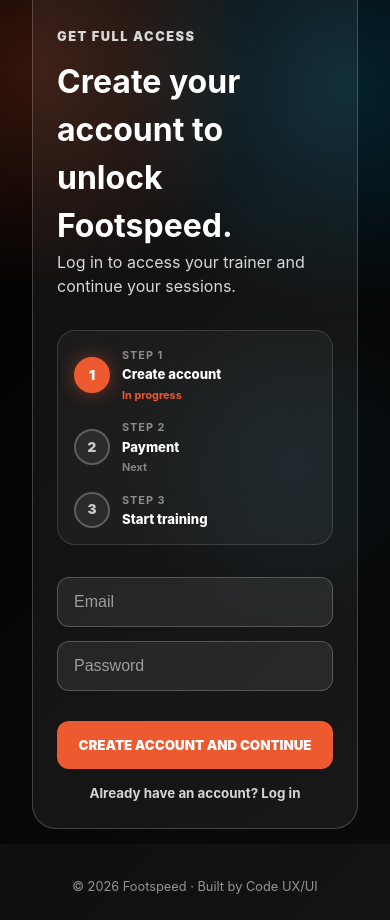
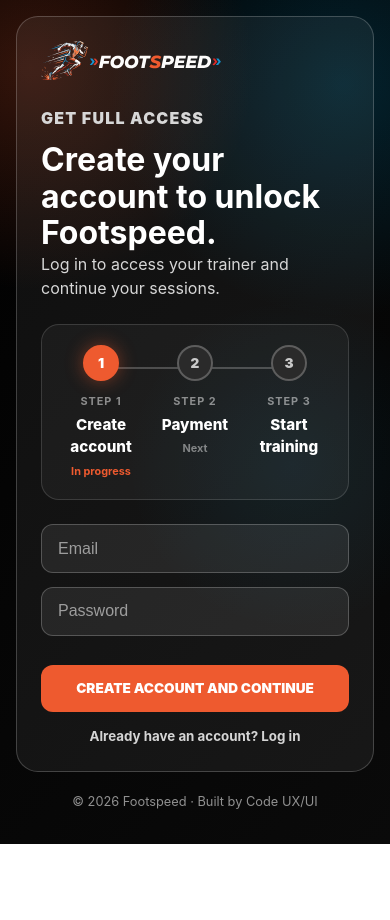
Before and after one commit to RitaSilva28/footspeed, a React (Vite) app: page / in a window 390 px wide. After the commit the page ends 844 px from the top, so only its background shows below. Built offline with nearby package versions, Linux system fonts and the light colour scheme.

Commit message:
[FS 00013]: Mobile CSS updates fixed cropping

```diff
--- a/src/App.css
+++ b/src/App.css
@@ -262,30 +262,70 @@
 }
 
 /* Mobile */
-@media (max-width: 420px) {
+@media (max-width: 520px) {
+  .auth-screen {
+    align-items: stretch;
+    justify-content: flex-start;
+    padding: 1rem;
+    overflow-x: hidden;
+    gap:0
+  }
+
   .auth-card {
+    max-width: 100%;
+    width: 100%;
     padding: 1.5rem;
+    border-radius: 22px;
+  }
+
+  .auth-logo {
+    width: 180px;
+    margin-bottom: 1.25rem;
+  }
+
+  .auth-eyebrow {
+    font-size: 0.70rem;
+    letter-spacing: 1.2px;
+  }
+
+  .auth-card h1 {
+    font-size: clamp(2rem, 10vw, 2rem);
+    line-height: 1.15;
+  }
+
+  .auth-card p {
+    font-size: 1rem;
+    line-height: 1.5;
   }
 
   .auth-stepper-horizontal {
-    flex-direction: column;
-    gap: 1rem;
-    padding: 1rem;
+    margin: 1.5rem 0;
+    padding: 1.25rem;
   }
 
-  .auth-stepper-horizontal::before {
-    display: none;
+  .auth-step-horizontal p {
+    font-size: 0.95rem;
   }
 
-  .auth-step-horizontal {
-    display: flex;
-    align-items: center;
-    gap: 0.75rem;
-    text-align: left;
+  .auth-input {
+    font-size: 1rem;
+    padding: 0.9rem 1rem;
   }
 
-  .auth-step-marker {
-    margin: 0;
-    flex-shrink: 0;
+  .auth-primary-btn,
+  .auth-secondary-btn {
+    font-size: 0.85rem;
+    padding: 0.95rem;
   }
+
+.app-footer {
+  margin-top: 20px;
+  text-align: center;
+  color: #ffffff;
+  opacity: 0.55;
+  font-size: 0.8rem;
+  line-height: 1.5;
+  padding: 0;
 }
+
+}
```
Also changed, not shown: index.html (indentation only).
